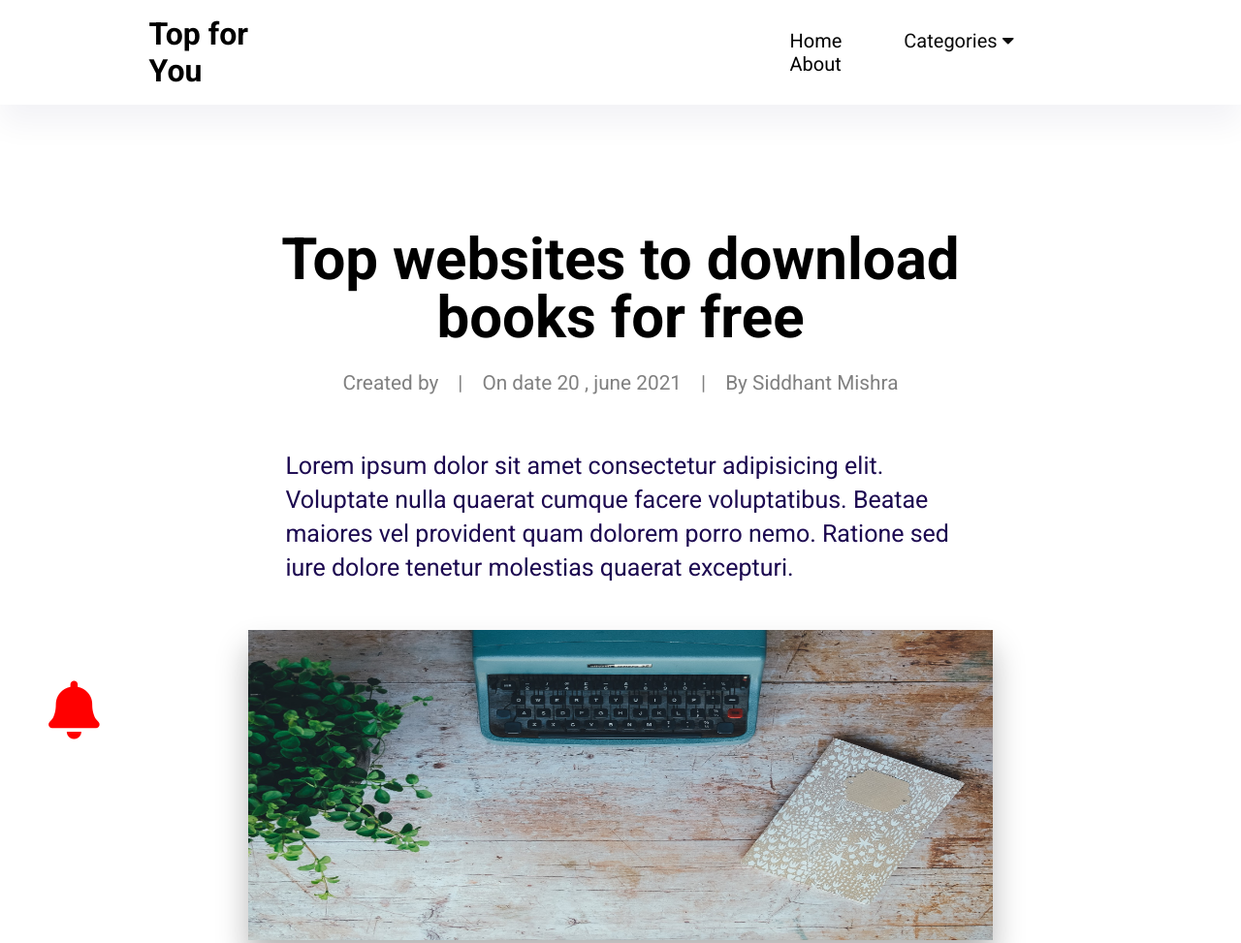
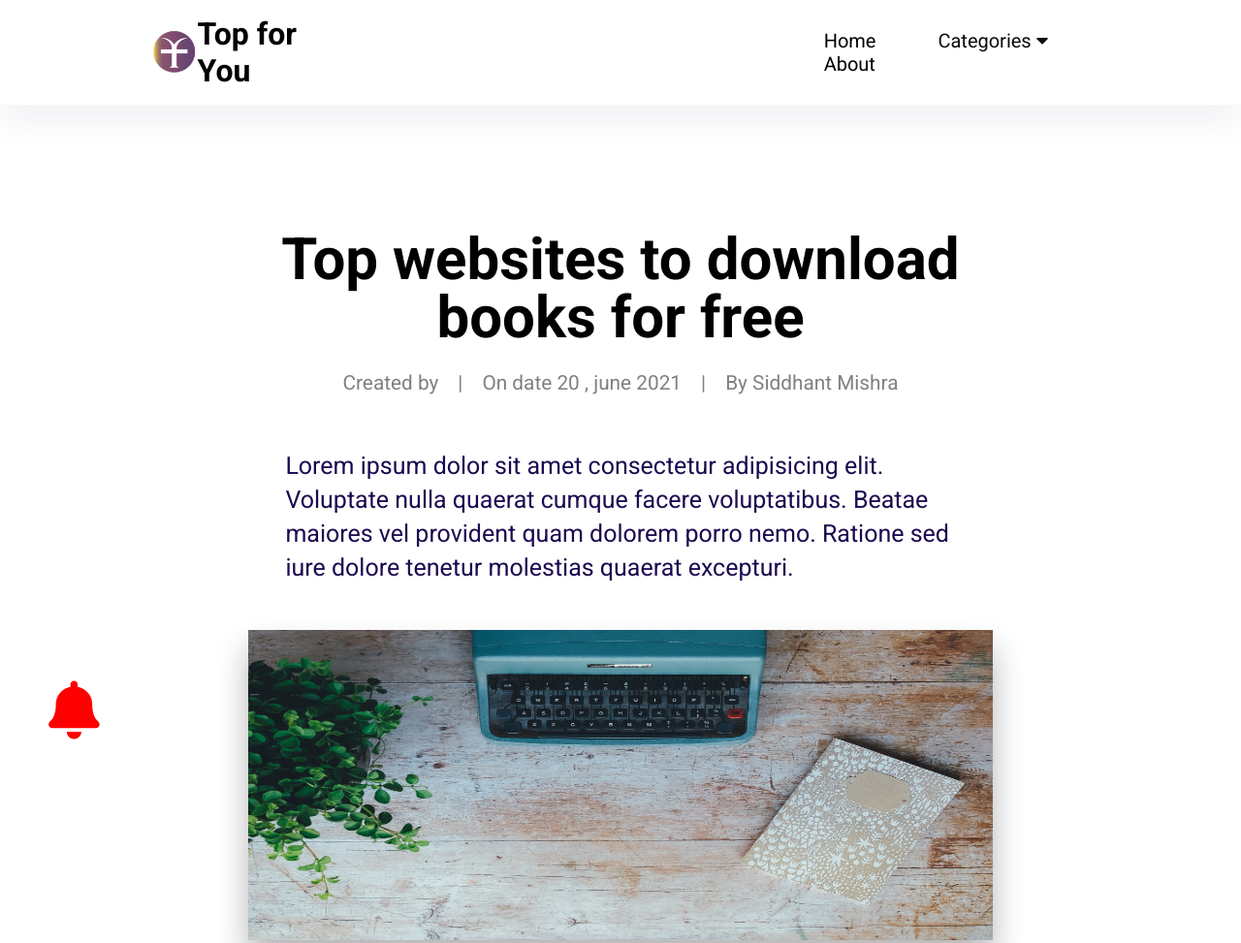
Before and after one commit to Siddhantmi/Top-for-you, a plain HTML site: page index.html in a window 1280 px wide. Shown: the top 973 px of the page at 97% size. Drawn offline with nearby package versions, Linux system fonts and the light colour scheme; some packages are replaced by stand-ins of ours; a script that the page names is missing; a web font is replaced by a local one.

Commit message:
umcomeented image

```diff
--- a/index.html
+++ b/index.html
@@ -47,7 +47,7 @@
     <!-- header -->
     <div class="parent">
       <header class="conatiner">
-        <!-- <img src="images/Untitled-2.png" alt="" width="50px" height="50px" /> -->
+        <img src="images/Untitled-2.png" alt="" width="50px" height="50px" />
         <h1 class="title">Top for You</h1>
         <nav>
           <ul class="navLinks">
```
